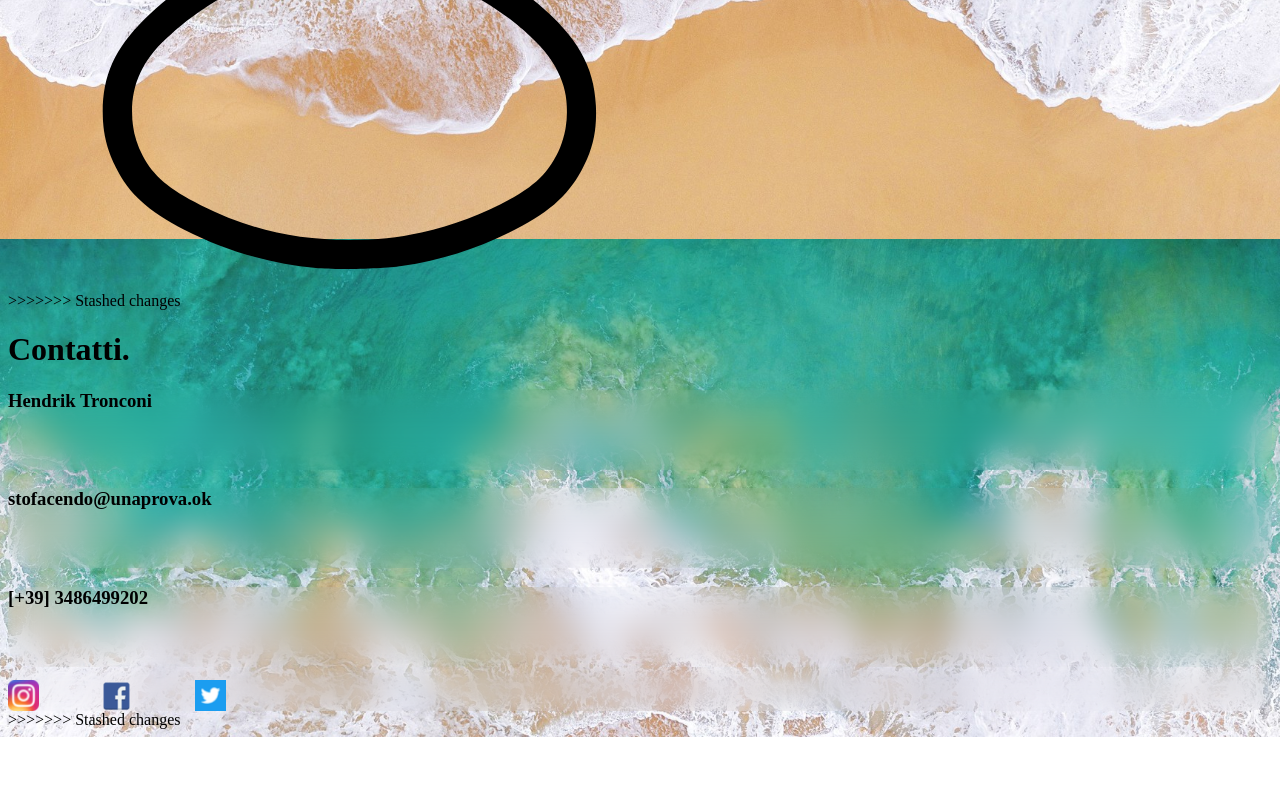
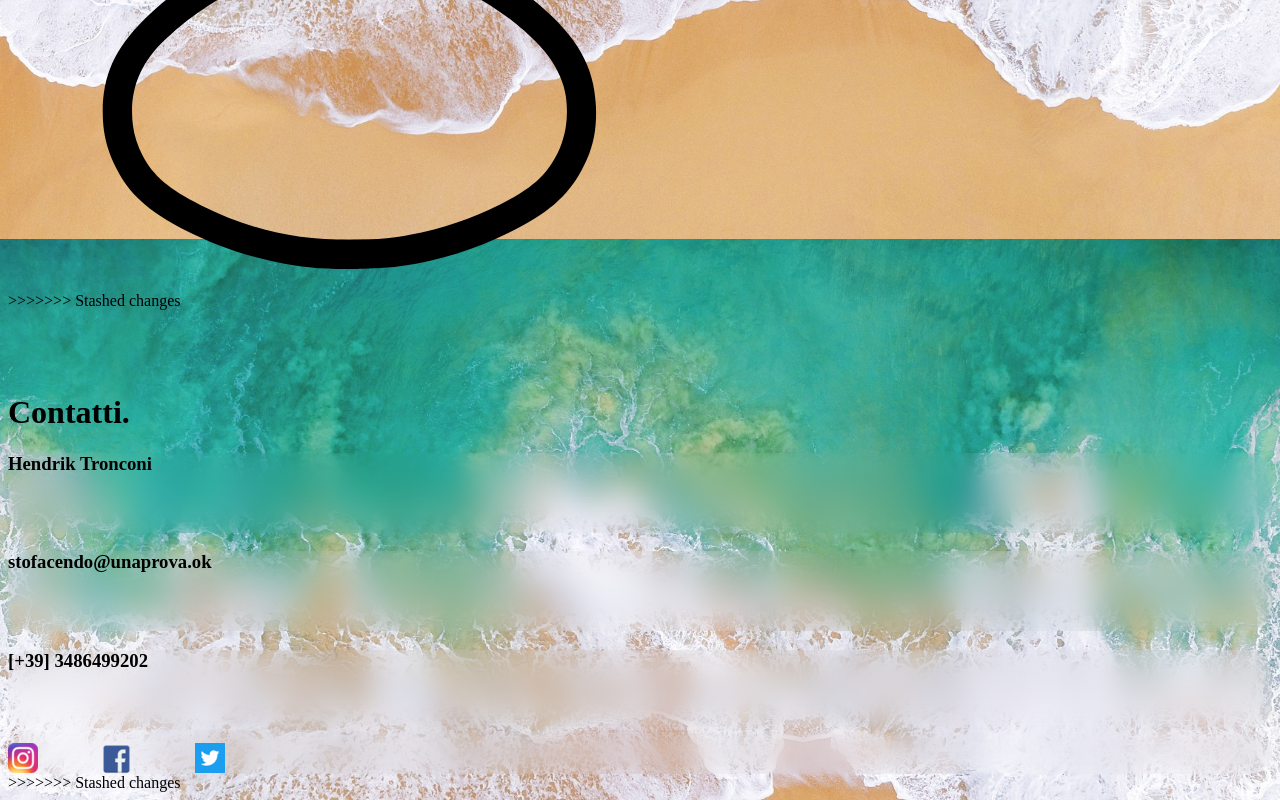
Before and after one commit to tronconih/SPA, a plain HTML site: page index.html in a window 1280 px wide. Shown: the part 2161-2961 px from the top of the page. Before the commit the page ends 2898 px from the top, so only its background shows below. Drawn offline with Linux system fonts and the light colour scheme.

Commit message:
Style: corrects last issues in the CSS
It corrects some formatting issues of the social media icons

```diff
--- a/style.css
+++ b/style.css
@@ -148,13 +148,17 @@ a:hover{
 #insta, #facebook, #twitter{
     margin-right: 5%;
 >>>>>>> Stashed changes
-}
 
-=======
-    height: 30px;
+
+    height: 40px;
+>>>>>>> Stashed changes
     grid-column: 2;
     grid-row: 4;
     display: flex;
+    align-self: center;/*asse y*/
+}
+#insta, #facebook, #twitter{
+    margin-right: 5%;
 }
 
 #subtitle{
```
